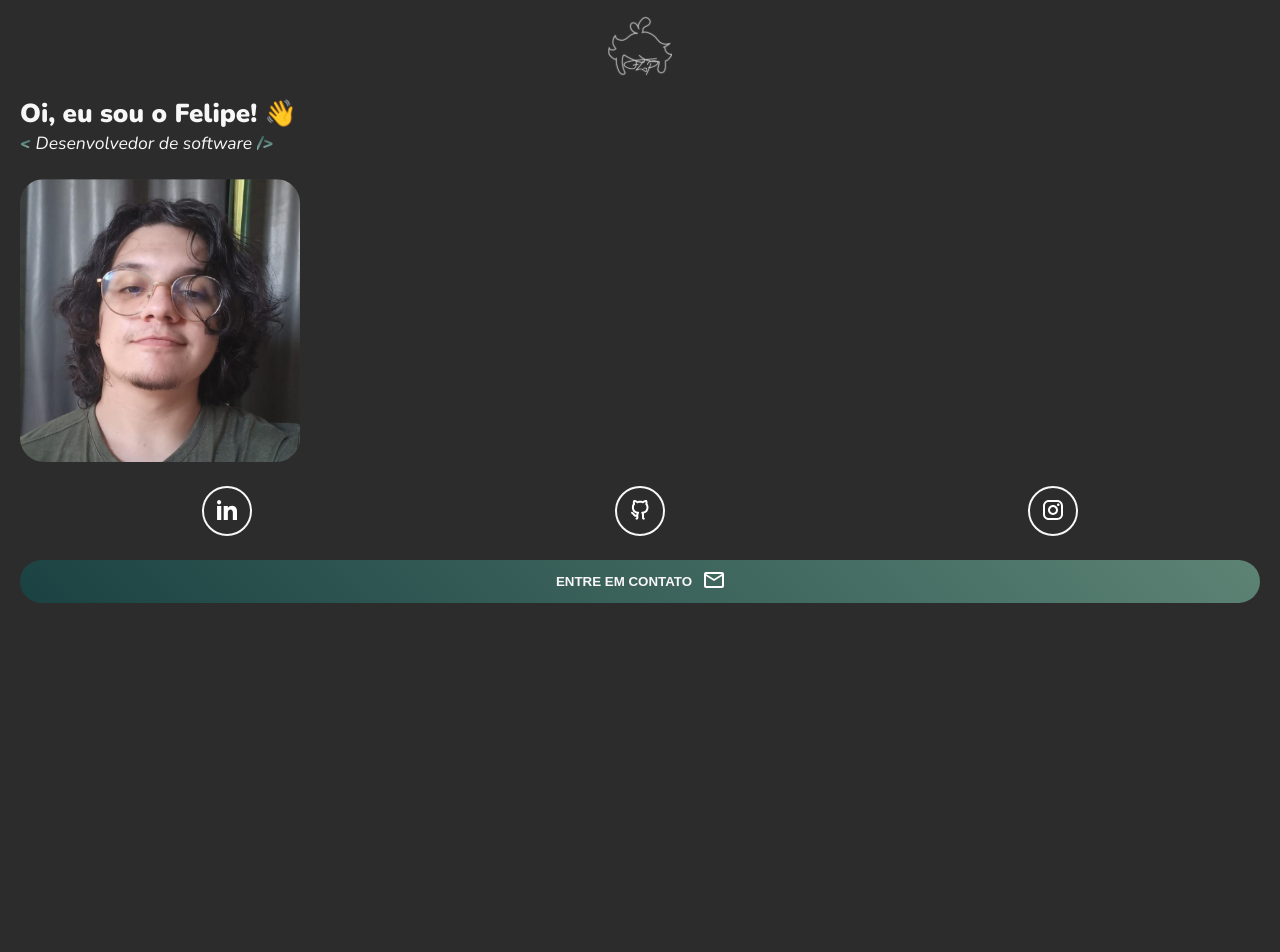
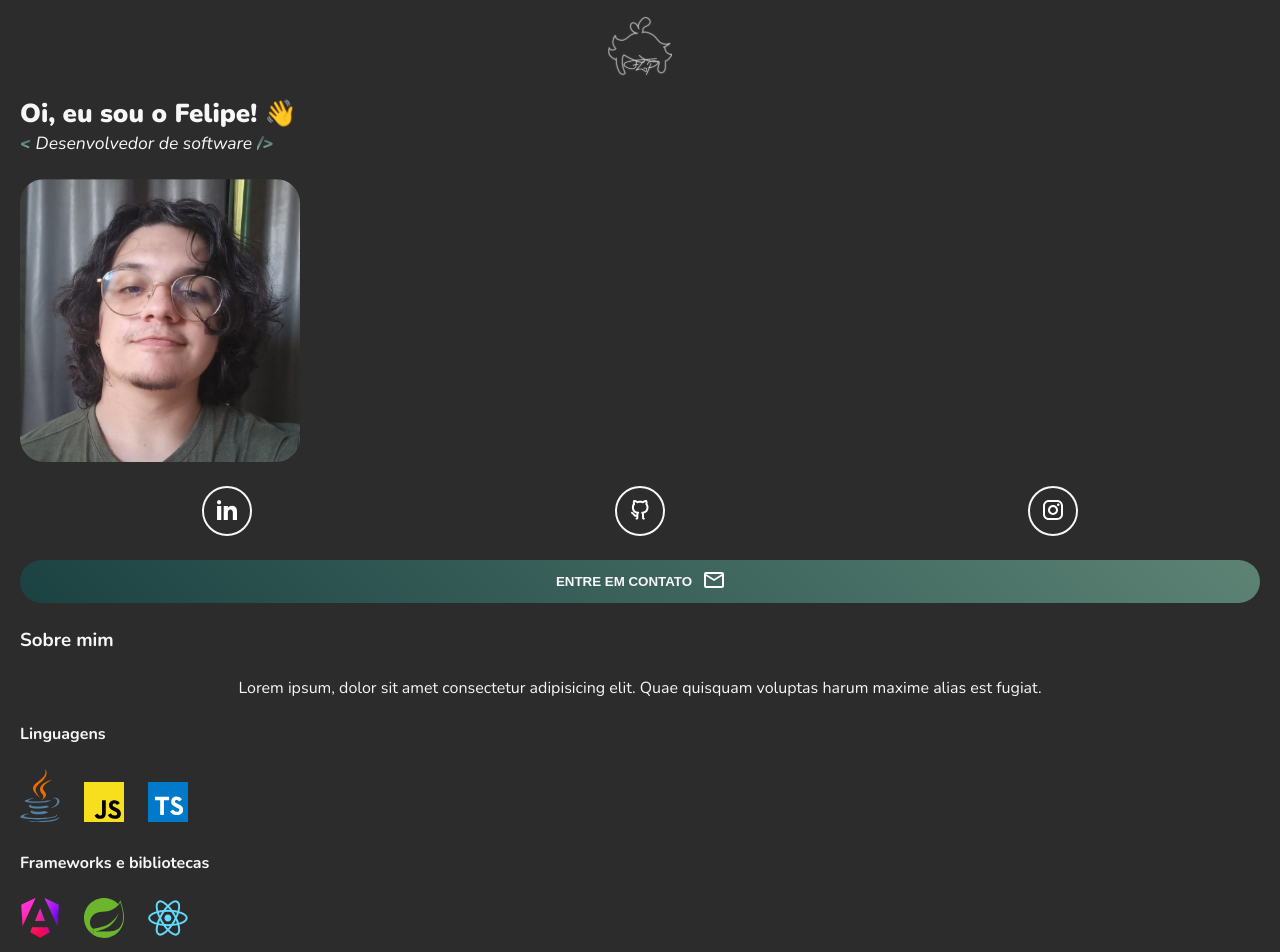
Before and after one commit to FelipeJBarros/portfolio, an Angular app: page / in a window 1280 px wide. Shown: the top 952 px of the page. Before the commit the page ends 800 px from the top, so only its background shows below. Built offline with nearby package versions, Linux system fonts and the light colour scheme.

Commit message:
feat: creating resume component

```diff
--- a/src/app/app.component.html
+++ b/src/app/app.component.html
@@ -1,4 +1,5 @@
 <main>
   <app-header></app-header>
   <app-contacts></app-contacts>
+  <app-resume></app-resume>
 </main>
--- a/src/app/app.component.ts
+++ b/src/app/app.component.ts
@@ -3,11 +3,12 @@ import { RouterOutlet } from '@angular/router';
 import { HeaderComponent } from './components/header/header.component';
 import { NgOptimizedImage } from '@angular/common';
 import { ContactsComponent } from './components/contacts/contacts.component';
+import { ResumeComponent } from './components/resume/resume.component';
 
 @Component({
   selector: 'app-root',
   standalone: true,
-  imports: [RouterOutlet, HeaderComponent, ContactsComponent],
+  imports: [RouterOutlet, HeaderComponent, ContactsComponent, ResumeComponent],
   templateUrl: './app.component.html',
   styleUrl: './app.component.css'
 })
--- /dev/null
+++ b/src/app/components/resume/resume.component.css
@@ -0,0 +1,15 @@
+.resume {
+    display: flex;
+    flex-direction: column;
+    gap: 24px;
+}
+
+.resume p {
+    text-align: center;
+}
+
+.skills {
+    display: flex;
+    align-items: baseline;
+    gap: 24px;
+}
--- /dev/null
+++ b/src/app/components/resume/resume.component.html
@@ -0,0 +1,18 @@
+<section class="resume">
+    <h3>Sobre mim</h3>
+    <p>Lorem ipsum, dolor sit amet consectetur adipisicing elit. Quae quisquam voluptas harum maxime alias est fugiat.</p>
+
+    <h4>Linguagens</h4>
+    <div class="skills">
+        <icon-java></icon-java>
+        <icon-javascript></icon-javascript>
+        <icon-typescript></icon-typescript>
+    </div>
+
+    <h4>Frameworks e bibliotecas</h4>
+    <div class="skills">
+        <icon-angular></icon-angular>
+        <icon-spring></icon-spring>
+        <icon-react></icon-react>
+    </div>
+</section>
```
Also changed, not shown: src/app/components/resume/resume.component.ts (added, +25 -0 lines).
